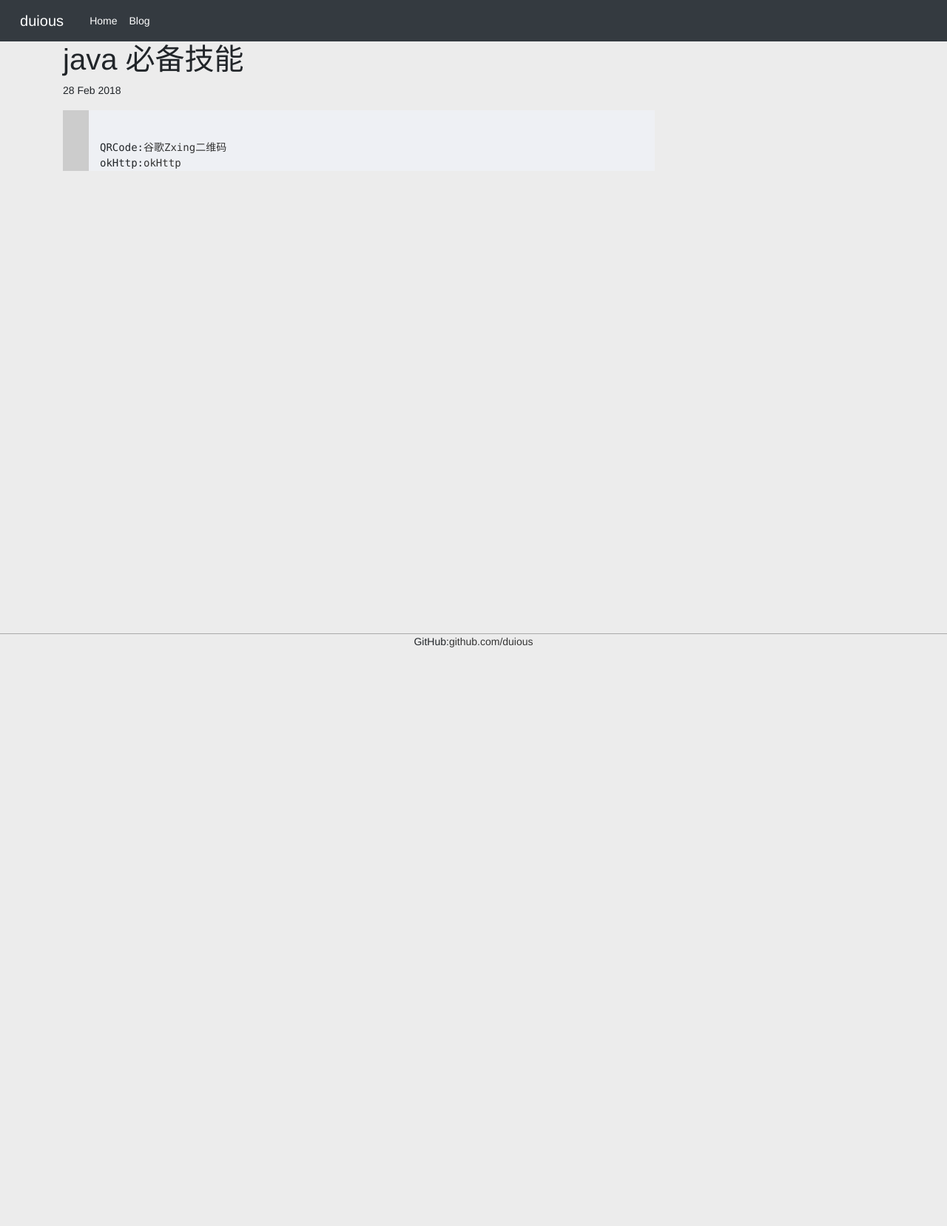
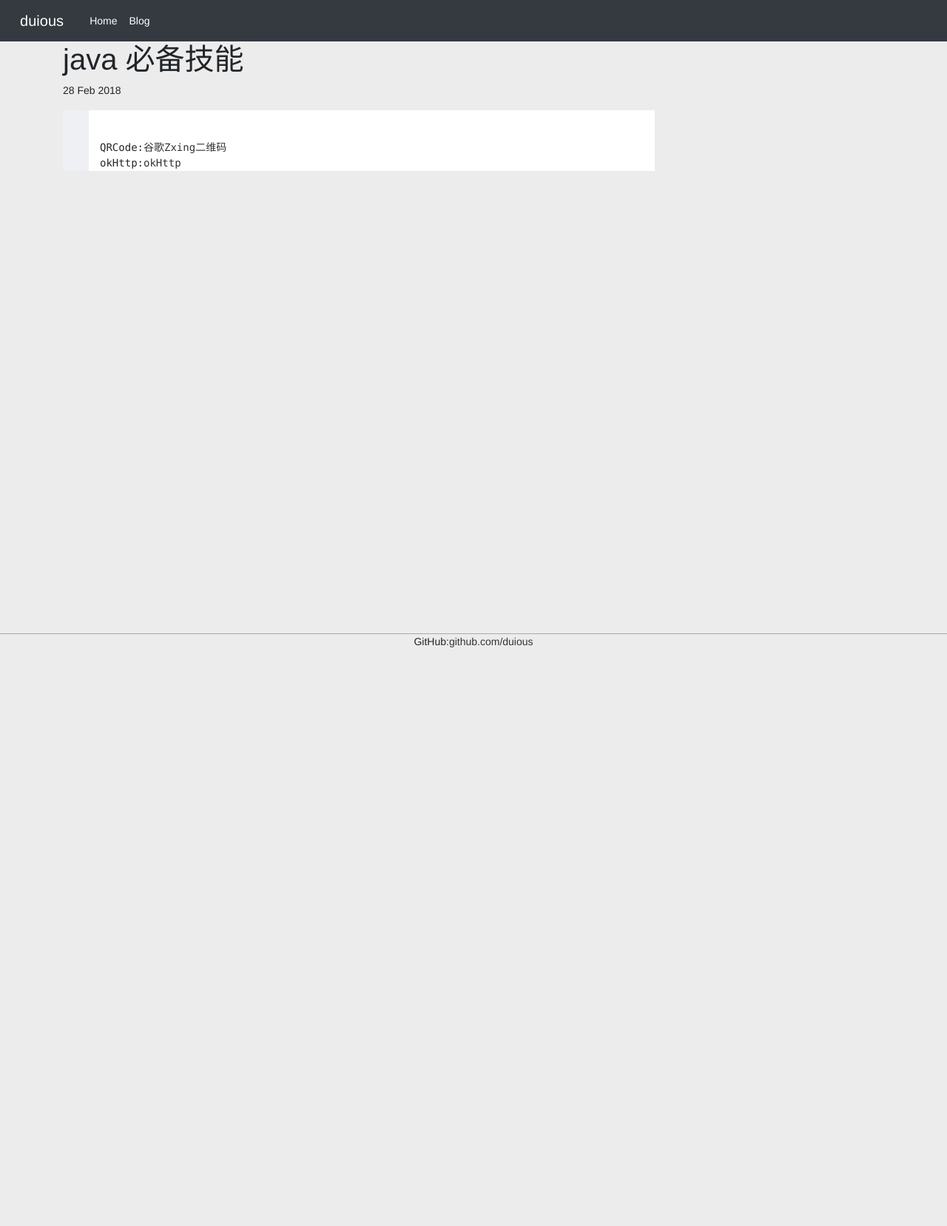
Before and after one commit to duious/duious.github.io, a Jekyll site: the page built from _posts/2018-02-28-java-necessary-skills.md, in a window 1280 px wide. Shown: the whole page at 74% size. Built offline with Jekyll 4.4.1, drawn with Linux system fonts in a browser that asks for light colours.

Commit message:
update html

```diff
--- a/css/main.css
+++ b/css/main.css
@@ -26,10 +26,10 @@ footer {
 
 .post {
     width: 800px;
-    background-color: #eef0f4;
+    background-color: #fff;
     padding: 40px 0 0 15px;
-    border: 0 solid #333;
-    border-left: 35px solid #ccc;
+    border: 0 solid #eef0f4;
+    border-left: 35px solid #eef0f4;
     font-family: Consolas, Inconsolata, Courier, monospace;
     font-size: 14px;
     font-weight: 400;
```
